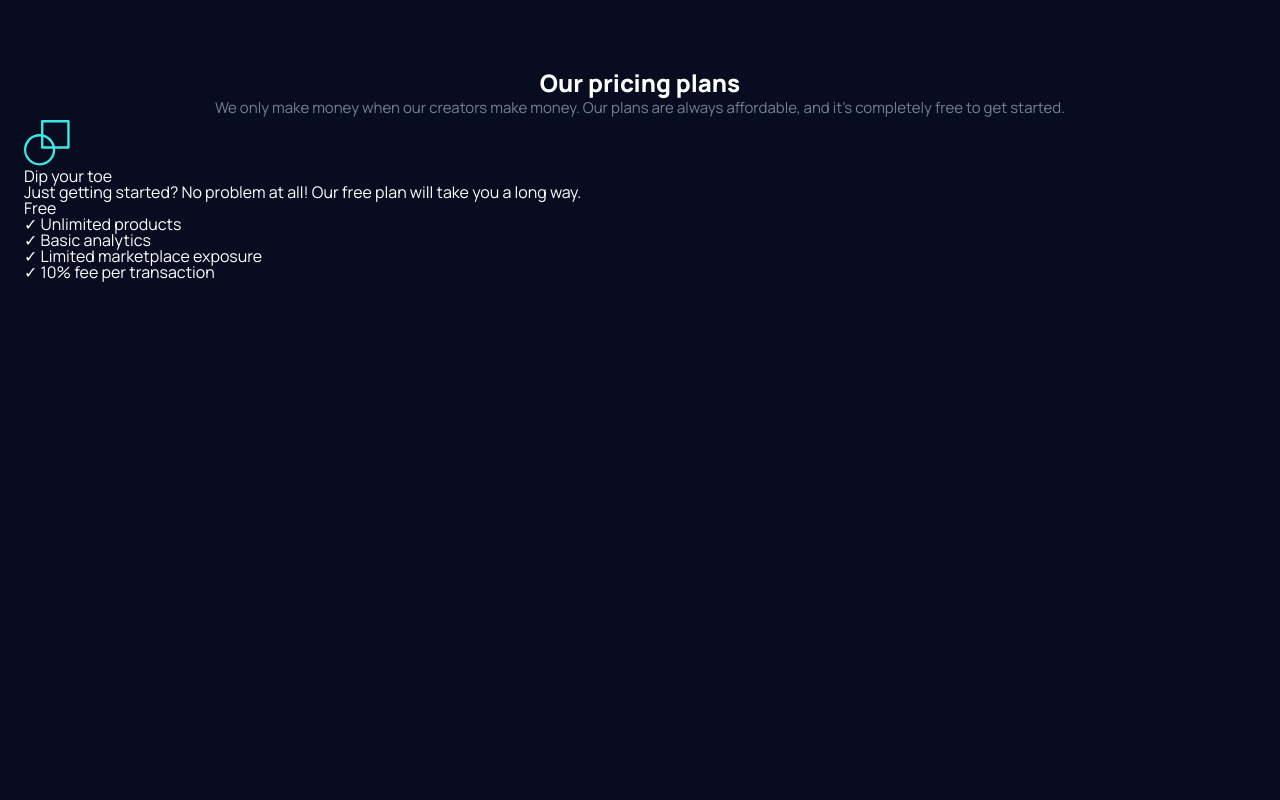
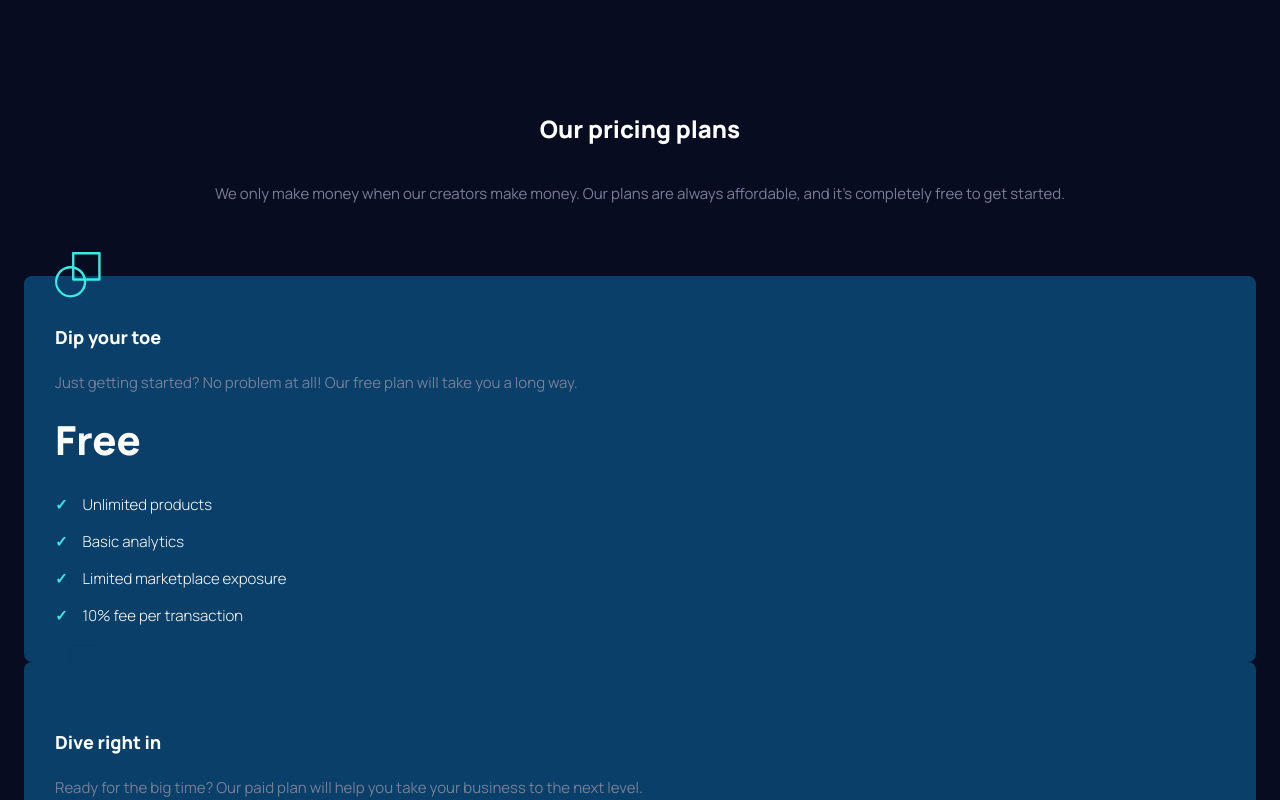
Before and after one commit to ChamuMutezva/maker-pre-launch-landing-page, a React (Create React App) app: page / in a window 1280 px wide. Shown: the part 1220-2020 px from the top of the page. Before the commit the page ends 1524 px from the top, so only its background shows below. Built offline with nearby package versions, Linux system fonts and the light colour scheme.

Commit message:
feat: putting cards with props

```diff
--- /dev/null
+++ b/src/main/card.js
@@ -0,0 +1,23 @@
+const Card = (props) => {
+    return (
+        <div className="card">
+            <div className="cards__img">
+                <img src={props.src} alt={props.alt} />
+            </div>
+            <div className="cards__info">
+                <h3 className="cards__info__heading">{props.title} </h3>
+                <p className="cards__info__description"> {props.description}</p>
+            </div>
+            <div className="products">
+                <h3 className="products__title">{props.subtitle} <span>{props.subtitle2}</span></h3>
+                <ul className="products__list">
+                    <li className="products__list__item"><span>&#10003;</span>{props.item1}</li>
+                    <li className="products__list__item"><span>&#10003;</span>{props.item2}</li>
+                    <li className="products__list__item"><span>&#10003;</span>{props.item3}</li>
+                    <li className="products__list__item"><span>&#10003;</span>{props.item4}</li>
+                </ul>
+            </div>
+        </div>
+    )
+}
+export default Card
--- a/src/main/pricing.js
+++ b/src/main/pricing.js
@@ -1,5 +1,6 @@
 import freeversion from '../assets/icon-free.svg'
 import paidversion from '../assets/icon-paid.svg'
+import Card from './card'
 const Pricing = () => {
     return (
         <section>
@@ -13,28 +14,19 @@ const Pricing = () => {
                 </p>
             </div>
             <div className="cards">
-                <div className="card">
-                    <div className="cards__img">
-                        <img src={freeversion} alt="" />
-                    </div>
-                    <div className="cards__info">
-                        <h3>
-                            Dip your toe
-                    </h3>
-                        <p>
-                            Just getting started? No problem at all! Our free plan will take you a long way.
-                   </p>
-                    </div>
-                    <div className="products">
-                        <h3> Free</h3>
-                        <ul>
-                            <li> <span>&#10003;</span>  Unlimited products </li>
-                            <li><span>&#10003;</span> Basic analytics</li>
-                            <li><span>&#10003;</span>  Limited marketplace exposure</li>
-                            <li><span>&#10003;</span>  10% fee per transaction</li>
-                        </ul>
-                    </div>
-                </div>
+                <Card src={freeversion} alt="free version" title="Dip your toe"
+                    description="Just getting started? No problem at all! Our free plan will take you a long way."
+                    subtitle="Free" item1="Unlimited products" item2="Basic analytics"
+                    item3="Limited marketplace exposure" item4="10% fee per transaction"
+                />
+
+                <Card src={paidversion} alt="paid version" title="Dive right in"
+                    description="Ready for the big time? Our paid plan will help you take your business to the next level."
+                    subtitle="$25.00" subtitle2=" /month" item1="Custom domain" item2="Advanced analytics and reports"
+                    item3="High marketplace visibility" item5=" 5% fee per transaction"
+                />
+
+
             </div>
         </section>
     )
--- a/src/styles/_variables.scss
+++ b/src/styles/_variables.scss
@@ -3,3 +3,4 @@ $errors: #ff2965;
 $tx-color: #ffffff;
 $txbg-color: #3EE9E5;
 $tx-grey: #777f98;
+$section-heading: 1.125rem;
--- a/src/styles/style.css
+++ b/src/styles/style.css
@@ -182,6 +182,7 @@ section {
   font-size: 1.5rem;
   font-weight: 800;
   text-align: center;
+  margin-bottom: 40px;
 }
 
 .pricing__description {
@@ -189,6 +190,69 @@ section {
   text-align: center;
   line-height: 25px;
   color: #777f98;
+}
+
+/* ----------------------------------------------
+            CARDS SECTION
+------------------------------------------------ */
+.cards {
+  margin-top: 70px;
+}
+
+.card {
+  border: 1px solid transparent;
+  position: relative;
+  padding-left: 30px;
+  padding-right: 30px;
+  padding-bottom: 21px;
+  border-radius: 8px;
+  background-color: #093f68;
+}
+
+.cards__img {
+  position: relative;
+  bottom: 25px;
+}
+
+.cards__info__heading {
+  font-size: 1.125rem;
+  font-weight: 800;
+  line-height: 25px;
+  margin-bottom: 20px;
+}
+
+.cards__info__description {
+  font-size: 0.9375rem;
+  text-align: center;
+  line-height: 25px;
+  color: #777f98;
+  text-align: left;
+}
+
+.products {
+  margin-top: 25px;
+}
+
+.products__title {
+  font-size: 2.5rem;
+  font-weight: 800;
+  margin-bottom: 32px;
+}
+
+.products__list__item {
+  font-size: 0.9375rem;
+  font-weight: 300;
+  line-height: 25px;
+  margin-bottom: 12px;
+  display: -webkit-box;
+  display: -ms-flexbox;
+  display: flex;
+  gap: 15px;
+}
+
+.products__list__item span {
+  color: #3EE9E5;
+  font-weight: 800;
 }
 
 @media screen and (min-width: 768px) {
@@ -341,5 +405,10 @@ section {
         -ms-flex-direction: row;
             flex-direction: row;
   }
+  .leftalign {
+    -ms-flex-item-align: baseline;
+        align-self: baseline;
+    margin-bottom: 30px;
+  }
 }
 /*# sourceMappingURL=style.css.map */
--- a/src/styles/style.scss
+++ b/src/styles/style.scss
@@ -99,7 +99,7 @@ body {
 }
 
 .feature__container__captions h2 {
-    font-size: 1.125rem;
+    font-size: $section-heading;
     font-weight: 800;
     margin-top: 5px;
     margin-bottom: 12px;
@@ -126,11 +126,64 @@ section {
     font-size: 1.5rem;
     font-weight: 800;
     text-align: center;
+    margin-bottom: 40px;
 }
 
 .pricing__description {
     @include parastyles;
+}
 
+/* ----------------------------------------------
+            CARDS SECTION
+------------------------------------------------ */
+.cards {
+    margin-top: 70px;
+}
+
+.card {
+    border: 1px solid transparent;
+    position: relative;
+    padding-left: 30px;
+    padding-right: 30px;
+    padding-bottom: 21px;
+    border-radius: 8px;
+    background-color: #093f68;
+}
+
+.cards__img {
+    position: relative;
+    bottom: 25px;
+}
+
+.cards__info__heading {
+    font-size: $section-heading;
+    font-weight: 800;
+    line-height: 25px;
+    margin-bottom: 20px;
+}
+.cards__info__description {
+    @include parastyles;
+    text-align: left;
+}
+.products {
+	margin-top: 25px;
+}
+.products__title {
+    font-size: 2.5rem;
+    font-weight: 800;
+    margin-bottom: 32px;
+}
+.products__list__item {
+	font-size: 0.9375rem;
+	font-weight: 300;
+	line-height: 25px;
+	margin-bottom: 12px;
+	display: flex;
+	gap: 15px;
+    span {
+        color: $txbg-color;
+        font-weight: 800;
+    }
 }
 
 @media screen and (min-width: 768px) {
@@ -216,6 +269,7 @@ section {
     .feature__container__captions {
         width: 65%;
     }
+
     .leftalign {
         align-self: flex-start;
     }
@@ -275,4 +329,9 @@ section {
         flex-direction: row;
     }
 
+    .leftalign {
+        align-self: baseline;
+        margin-bottom: 30px;
+    }
+
 }
```
Also changed, not shown: src/starter.html (+1 -7 lines), 1 other file (tests, documents, lock files or other folders).
